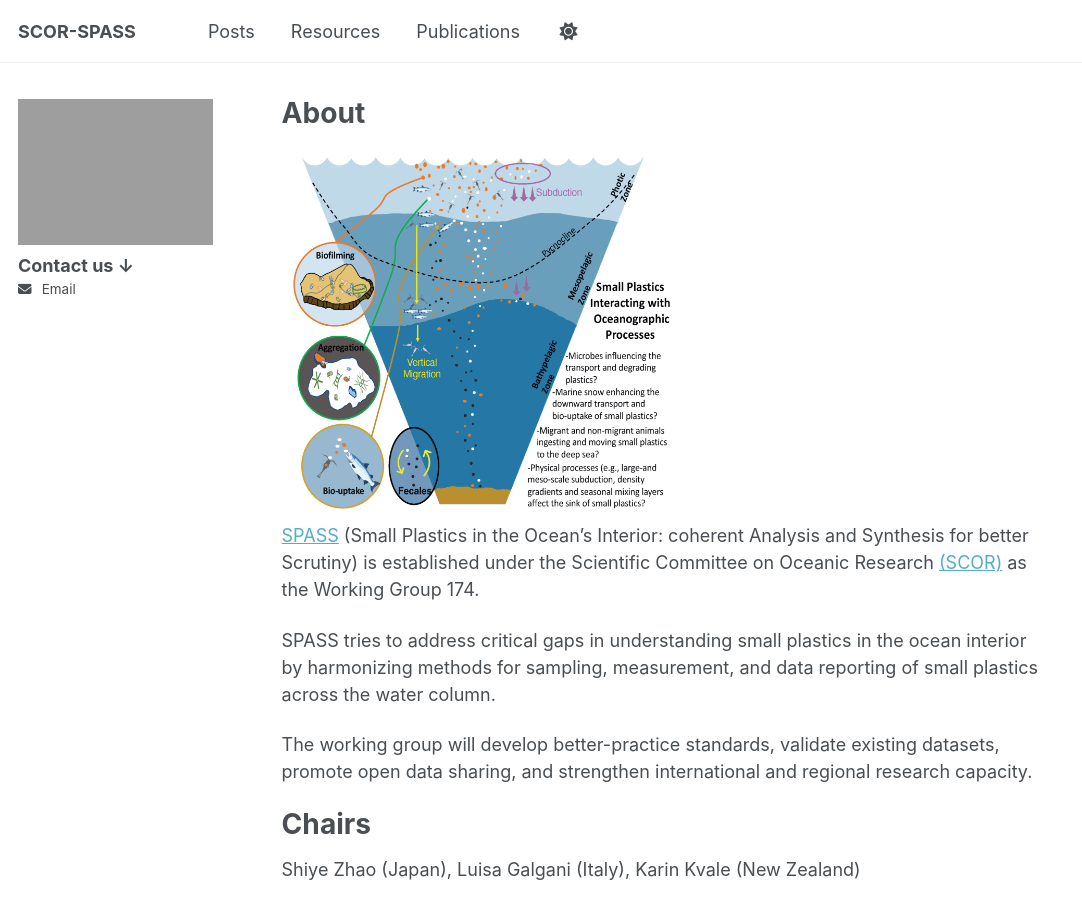
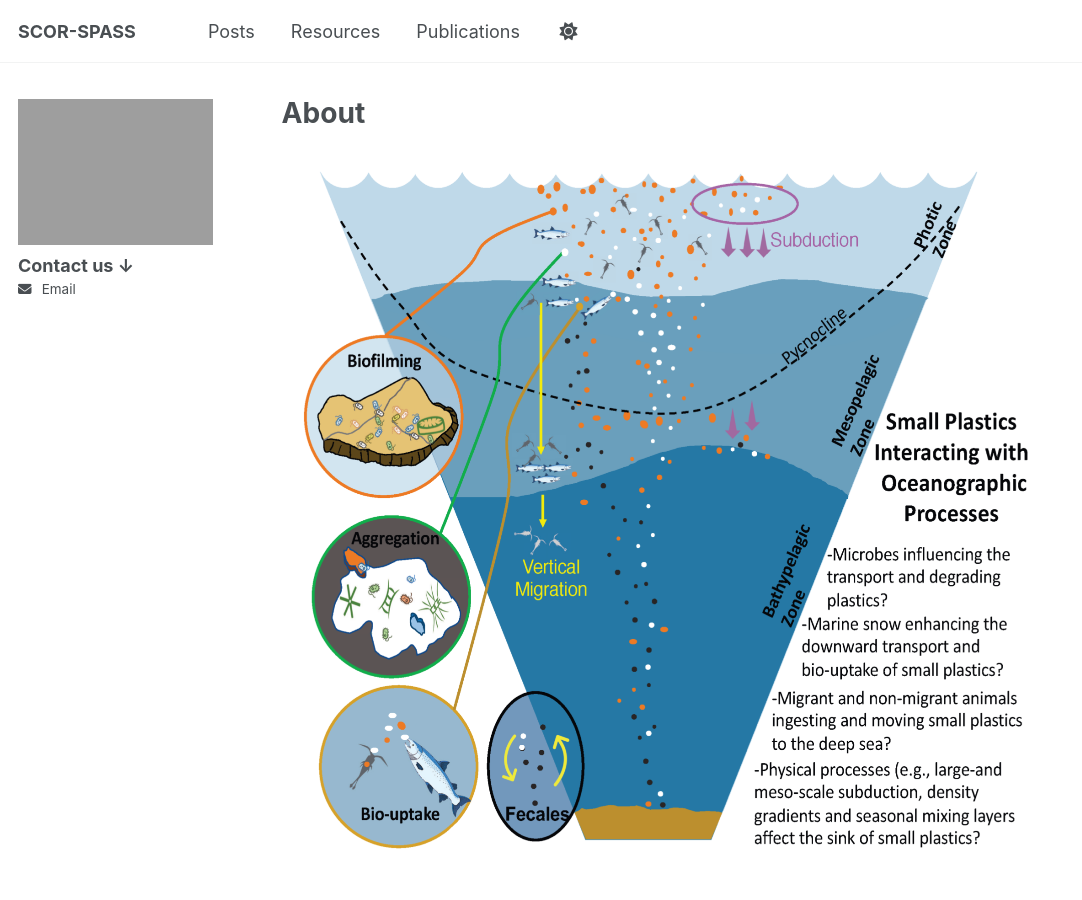
Before and after one commit to SCOR-SPASS/scor-spass.github.io, a Jekyll site: the page built from _pages/about.md, in a window 1280 px wide and 900 px high. Shown: the whole window, without its empty margins (0-1082 px from the left). Built offline with Jekyll 4.4.1, drawn with Linux system fonts in a browser that asks for light colours.

Commit message:
Update about.md

```diff
--- a/_pages/about.md
+++ b/_pages/about.md
@@ -18,30 +18,25 @@ redirect_from:
 }
 </style>
 
-<div class="spass-about">
-  <img src="/images/SPASS.png" alt="SPASS logo" width="400">
+<img src="/images/SPASS.png" class="spass-float">
 
-  <div class="spass-text">
-    <p>
-      <a href="https://scor-int.org/group/174/">SPASS</a>
-      (Small Plastics in the Ocean’s Interior: coherent Analysis and Synthesis for better Scrutiny)
-      is established under the Scientific Committee on Oceanic Research
-      <a href="https://scor-int.org/">(SCOR)</a> as the Working Group 174.
-    </p>
+<p>
+<a href="https://scor-int.org/group/174/">SPASS</a>
+(Small Plastics in the Ocean’s Interior: coherent Analysis and Synthesis for better Scrutiny)
+is established under the Scientific Committee on Oceanic Research
+<a href="https://scor-int.org/">(SCOR)</a> as the Working Group 174.
+</p>
 
-    <p>
-      SPASS tries to address critical gaps in understanding small plastics in the ocean interior
-      by harmonizing methods for sampling, measurement, and data reporting of small plastics
-      across the water column.
-    </p>
+<p>
+SPASS tries to address critical gaps in understanding small plastics in the ocean interior
+by harmonizing methods for sampling, measurement, and data reporting of small plastics
+across the water column.
+</p>
 
-    <p>
-      The working group will develop better-practice standards, validate existing datasets,
-      promote open data sharing, and strengthen international and regional research capacity.
-    </p>
-  </div>
-</div>
-
+<p>
+The working group will develop better-practice standards, validate existing datasets,
+promote open data sharing, and strengthen international and regional research capacity.
+</p>
 
 Chairs
 ======
```
